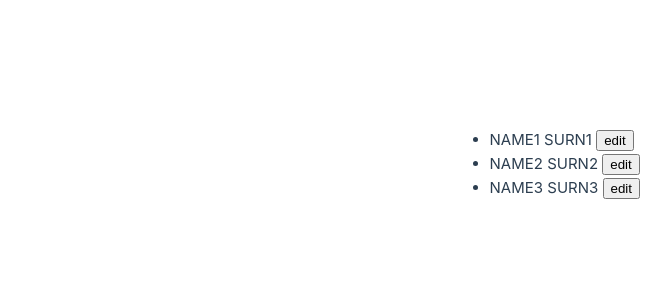
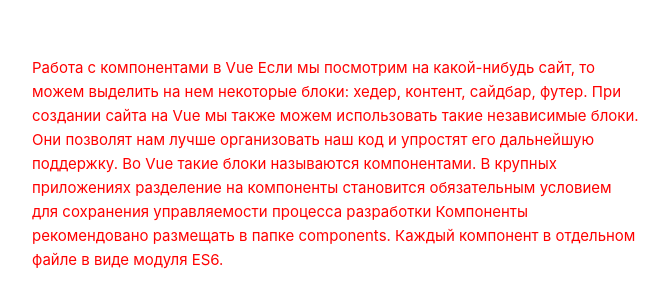
Before and after one commit to Nebyla/Vue_ABC, a Vue app: page / in a window 1280 px wide. Shown: the part 236-542 px from the top of the page, without its empty margins (0-671 px from the left). Built offline with nearby package versions, Linux system fonts and the light colour scheme.

Commit message:
57 упражнение

```diff
--- a/src/App.vue
+++ b/src/App.vue
@@ -2,58 +2,20 @@
 	export default {
 		data() {
       return {
-        users: [
-			{
-				id: 1,
-				name: 'name1',
-				surn: 'surn1',
-				isEdit: false,
-			},
-			{
-				id: 2,
-				name: 'name2',
-				surn: 'surn2',
-				isEdit: false,
-			},
-			{
-				id: 3,
-				name: 'name3',
-				surn: 'surn3',
-				isEdit: false,
-			},
-		]
+
 	}
 },
-methods: {
-	edit(user) {
-		user.isEdit = true;
-	},
-	save(user) {
-		user.isEdit = false;
-	},
-}
-
   }
 </script>
 <template >
- <ul>
-		<li v-for="user in users" :key="user.id">
-			<template v-if="!user.isEdit">
-				{{ user.name }}
-				{{ user.surn }}
-				<button @click="edit(user)">
-					edit
-				</button>
-			</template>
-			<template v-else>
-				<input v-model="user.name">
-				<input v-model="user.surn">
-				<button @click="save(user)">
-					save
-				</button>
-			</template>
-		</li>
-	</ul>
+		<p>Работа с компонентами в Vue
+Если мы посмотрим на какой-нибудь сайт, то можем выделить на нем некоторые блоки: хедер, контент, сайдбар, футер.
+
+При создании сайта на Vue мы также можем использовать такие независимые блоки. Они позволят нам лучше организовать наш код и упростят его дальнейшую поддержку.
+
+Во Vue такие блоки называются компонентами. В крупных приложениях разделение на компоненты становится обязательным условием для сохранения управляемости процесса разработки
+
+Компоненты рекомендовано размещать в папке components. Каждый компонент в отдельном файле в виде модуля ES6.</p>
 
 </template>
 
```
